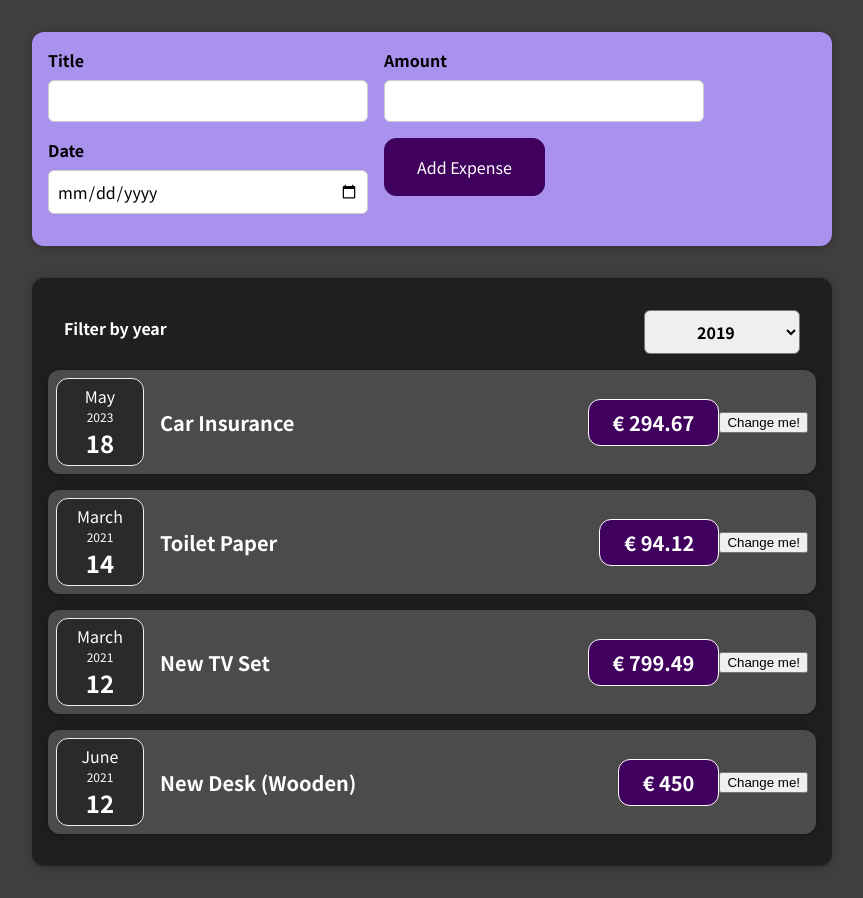
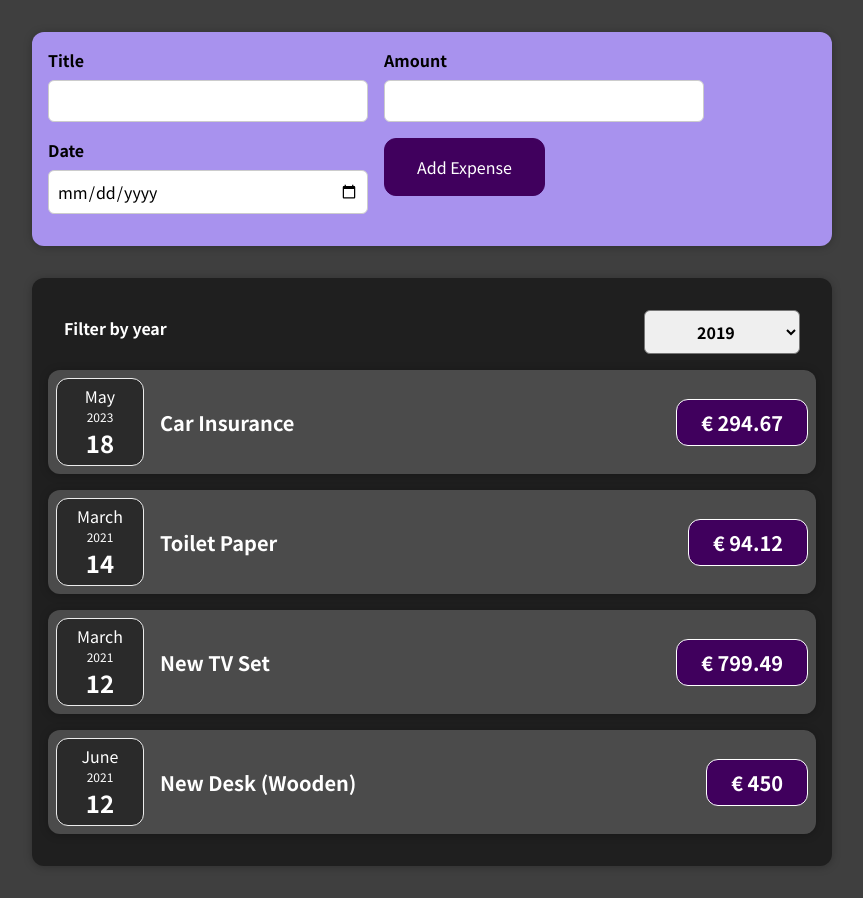
Before and after one commit to rog-silva/01-react-basics-working-with-components, a React (Create React App) app: page / in a window 1280 px wide. Shown: the whole page, without its empty margins (208-1071 px from the left). Built offline with nearby package versions, Linux system fonts and the light colour scheme.

Commit message:
Deleted testing code in ExpenseItem.js Added a comment of derive or compute values in Expenses.js

```diff
--- a/src/components/Expenses/ExpenseItem.js
+++ b/src/components/Expenses/ExpenseItem.js
@@ -1,25 +1,17 @@
-import React, { useState } from "react";
+import React from "react";
 
 import ExpenseDate from "./ExpenseDate";
 import Card from "../UI/Card";
 import "./ExpenseItem.css";
 
 const ExpenseItem = (props) => {
-  const [title, setTitle] = useState(props.title);
-
-  const clickHandler = () => {
-    setTitle("updated, ExpenseItem.js L11");
-    console.log(title);
-  };
-
   return (
     <Card className="expense-item">
       <ExpenseDate date={props.date} />
       <div className="expense-item__description">
-        <h2>{title}</h2>
+        <h2>{props.title}</h2>
         <div className="expense-item__price">€ {props.amount}</div>
       </div>
-      <button onClick={clickHandler}>Change me!</button>
     </Card>
   );
 };
```
Also changed, not shown: src/components/Expenses/Expenses.js (+22 -0 lines).
